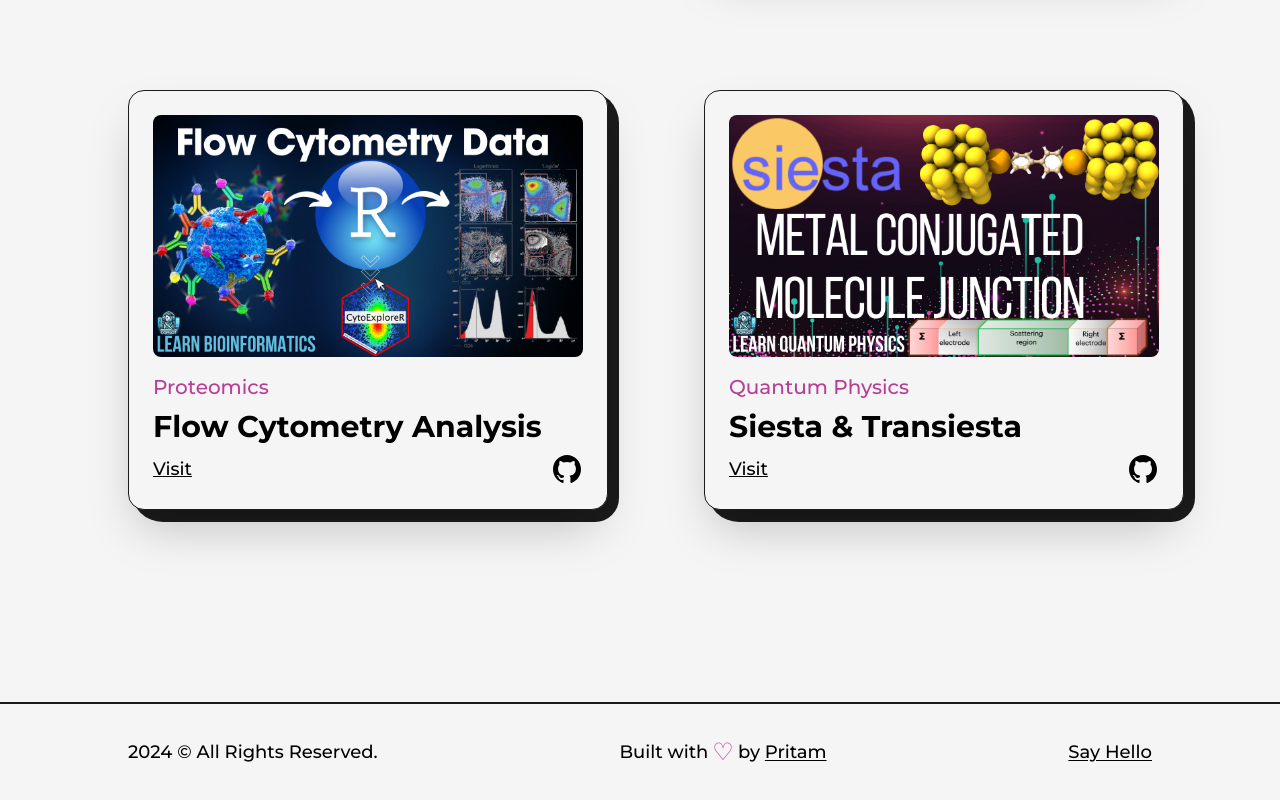
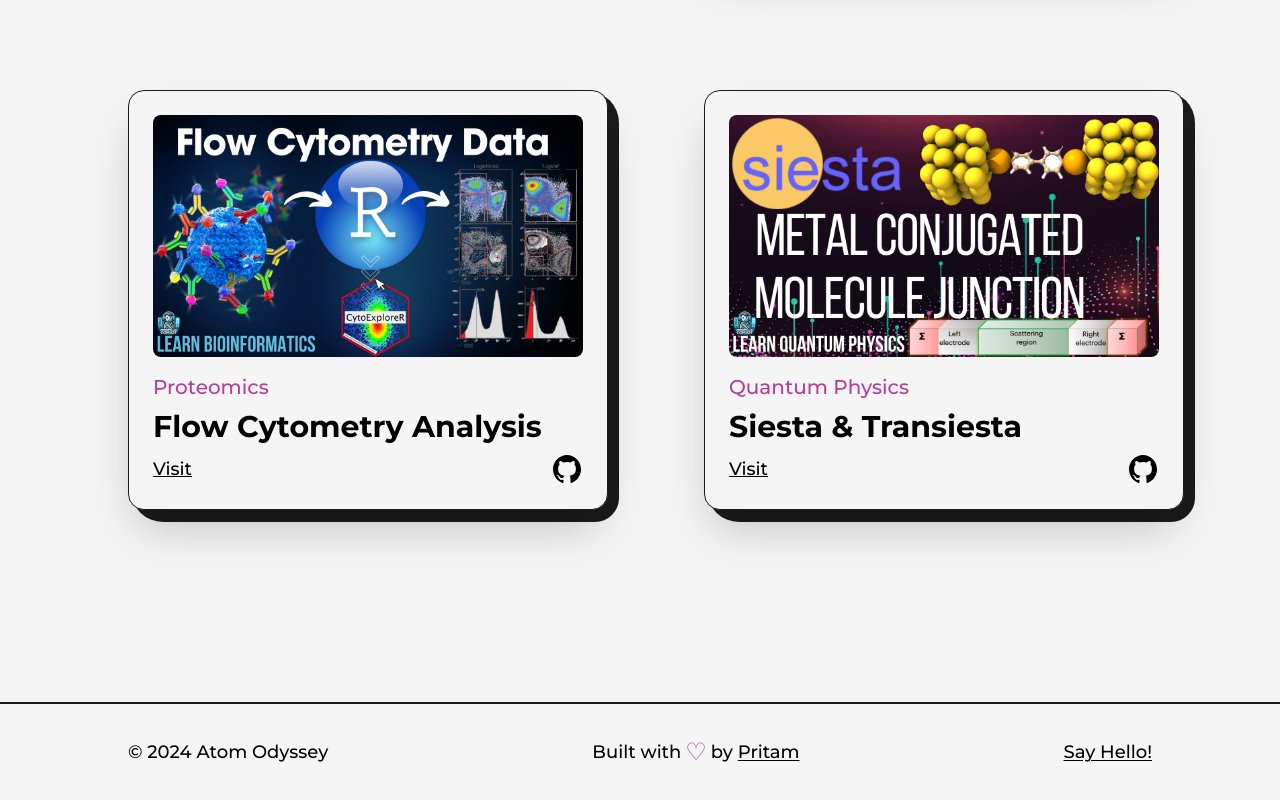
Before and after one commit to pritampanda15/Portfolio-NextJS, a Next.js app: page /youtube in a window 1280 px wide. Shown: the part 3523-4323 px from the top of the page. Built offline with nearby package versions, Linux system fonts and the light colour scheme.

Commit message:
Footer updated

```diff
--- a/src/components/Footer.js
+++ b/src/components/Footer.js
@@ -10,7 +10,7 @@ const Footer = () => {
     "
     >
       <Layout className="py-8 flex items-center justify-between lg:flex-col lg:py-6">
-        <span>{new Date().getFullYear()} &copy; All Rights Reserved.</span>
+        <span>&copy; {new Date().getFullYear()} Atom Odyssey</span>
 
         <div className="flex items-center lg:py-2">
           Built with <span className="text-primary text-2xl px-1 dark:text-primaryDark">&#9825;	</span> by&nbsp;
@@ -28,7 +28,7 @@ const Footer = () => {
           target="_blank"
           className="underline underline-offset-2"
         >
-          Say Hello
+          Say Hello!
         </Link>
       </Layout>
     </footer>
```
